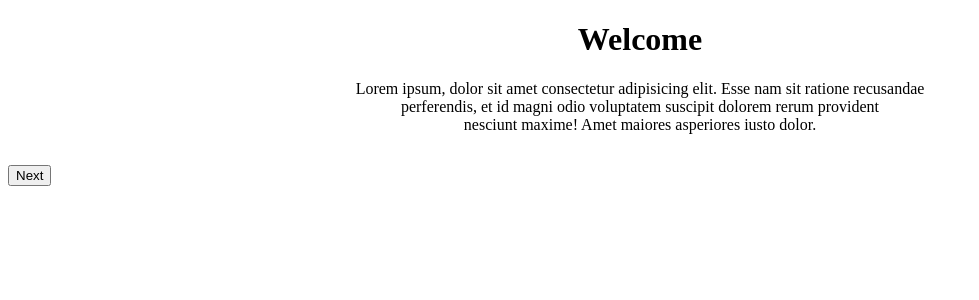
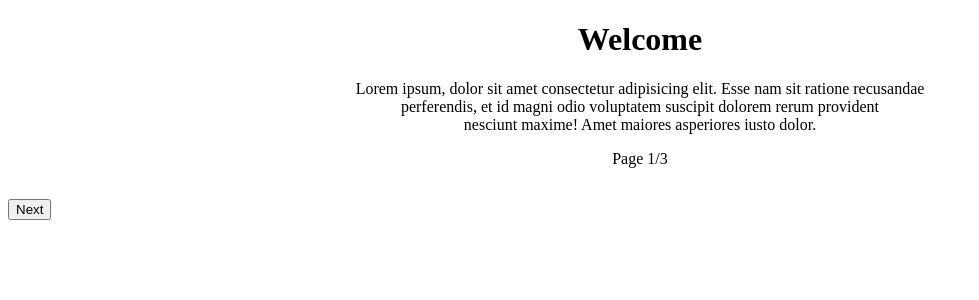
Before and after one commit to Gresham24/React-Firebase-Auth, a React (Vite) app: page /welcome in a window 1280 px wide. Shown: the top 300 px of the page, without its empty margins (0-979 px from the left). Built offline with nearby package versions, Linux system fonts and the light colour scheme; no server answers.

Commit message:
page progress counter

```diff
--- a/src/components/onboarding/Welcome.jsx
+++ b/src/components/onboarding/Welcome.jsx
@@ -1,4 +1,5 @@
 import React from "react";
+import { Link, useNavigate } from "react-router-dom";
 
 
 function Welcome() {
@@ -11,6 +12,7 @@ function Welcome() {
                 odio voluptatem suscipit dolorem rerum provident<br></br>{" "}
                 nesciunt maxime! Amet maiores asperiores iusto dolor.
             </p>
+            <p>Page 1/3</p>
             <button type="submit">Next</button>
         </>
     );
```
